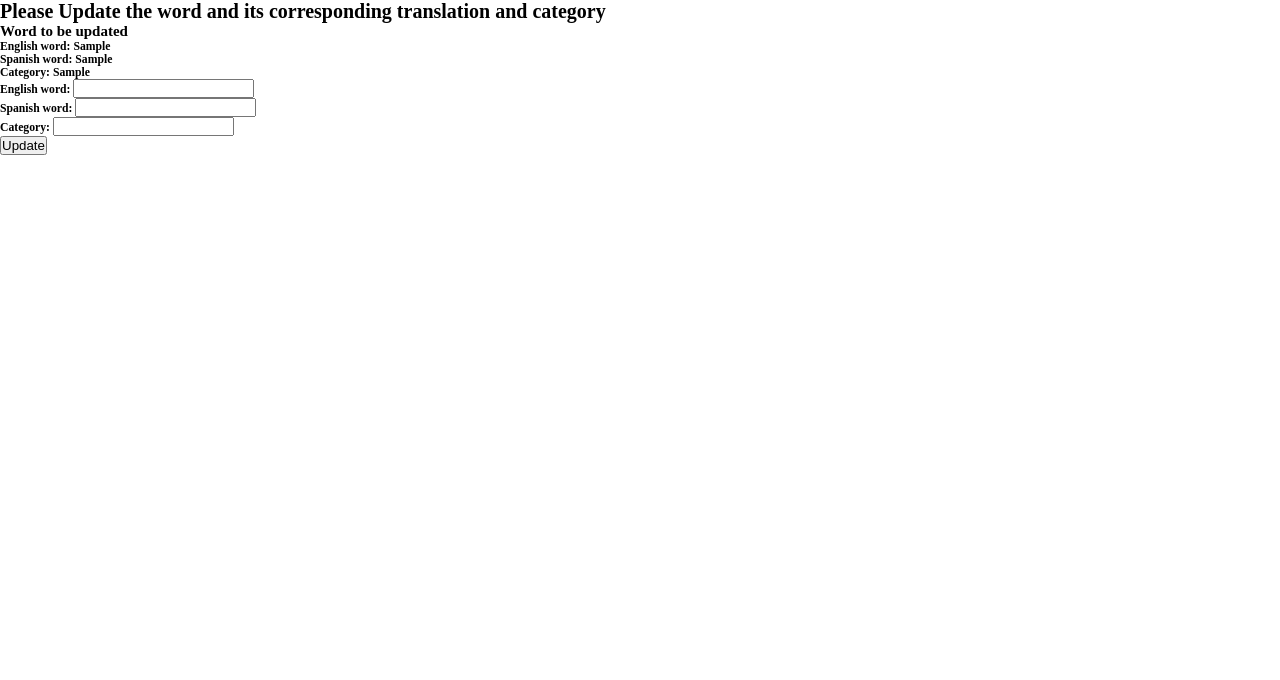
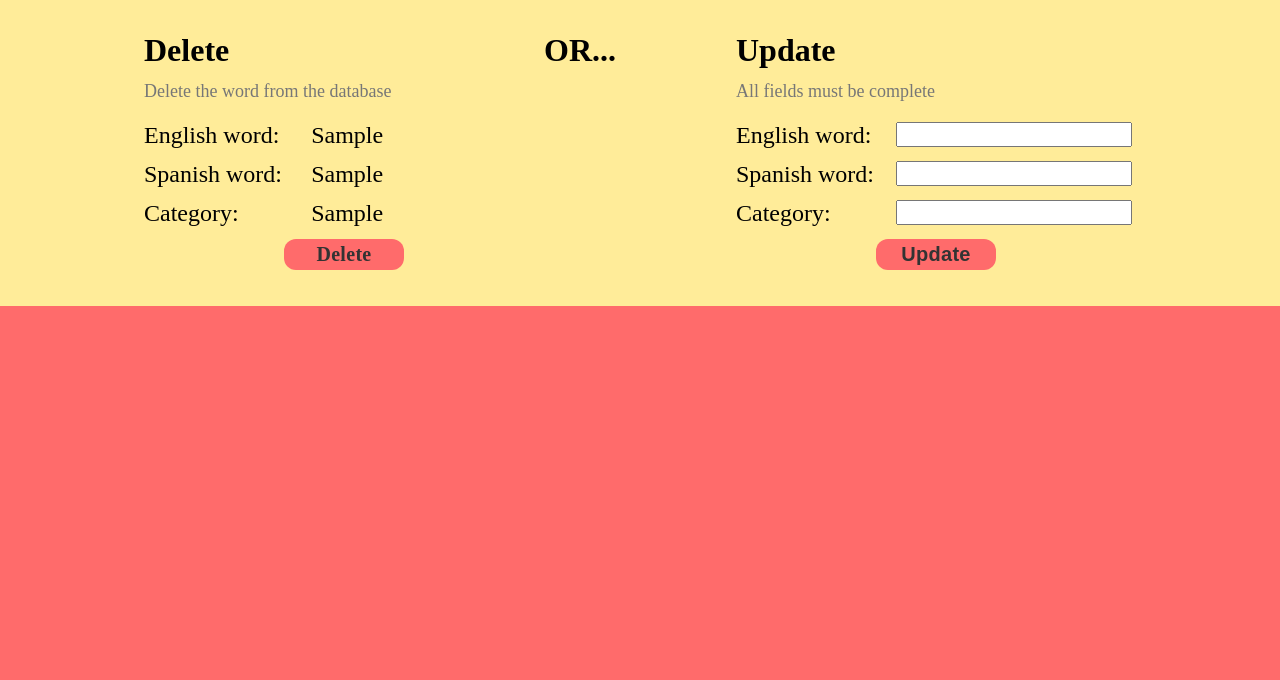
Before and after one commit to Cswish24/new-language-vocabulary-translator-and-learning-application, a Django app: page /database_update/1 in a window 1280 px wide. Shown: the part 120-800 px from the top of the page. Run offline with Django 4.2, Linux system fonts and the light colour scheme; tables that the repository leaves empty hold one stand-in row (values such as "Sample post"); parts of the project's set-up code (start-up, migrations or seed data) failed here and were passed over.

Commit message:
complete update.css and modify update.html. move delete function from database.html to update.html

```diff
--- a/application/static/application/translator.css
+++ b/application/static/application/translator.css
@@ -4,11 +4,6 @@
 }
 .footer {
   background-color: #ffec99;
-}
-
-.container {
-  display: flex;
-  justify-items: center;
 }
 
 .container-flex {
@@ -35,6 +30,10 @@
   margin-bottom: 3.6rem;
 }
 
+.grid p {
+  font-size: 2.4rem;
+}
+
 .form-label {
   font-size: 2.4rem;
   margin-bottom: 1.2rem;
@@ -46,6 +45,7 @@
 }
 
 .translate-btn {
+  color: #333;
   width: 30%;
   grid-column: 1/-1;
   justify-self: center;
--- /dev/null
+++ b/application/static/application/update.css
@@ -0,0 +1,19 @@
+.container {
+  display: flex;
+  justify-content: center;
+}
+
+.flex-or {
+  display: flex;
+  gap: 12rem;
+}
+
+.gap {
+  gap: 1.2rem;
+}
+
+.delete {
+  text-align: center;
+  text-decoration: none;
+  color: #333;
+}
--- a/application/templates/application/update.html
+++ b/application/templates/application/update.html
@@ -1,26 +1,57 @@
+
 {% extends "base.html" %}
+{% load static %}
+{% block css%}
+<link rel="stylesheet" href="{% static "application/translator.css" %}">
+<link rel="stylesheet" href="{% static "application/update.css" %}">
 
+{% endblock %}
 
-<title>{% block title %}Manual Translator{% endblock %}</title>
+<title>{% block title %}Update/Delete{% endblock %}</title>
 
 {% block content %}
-<h1>Please Update the word and its corresponding translation and category</h1>
-<h2>Word to be updated</h2>
+<div class="body">
+    <div class="footer">
+
+<div class="container">
+
+    <div class="container-flex">
+        <h2 class="heading">Delete</h2>
+        <p class="subheading">Delete the word from the database</p>
+        <div class="grid gap">
             {% for word in update_word  %}
-<h3>
-    English word: {{word.english_word}} <br>
-    Spanish word: {{word.spanish_word}} <br>
-    Category: {{word.category}}
-<h3>
+            <p> English word: </p><p>{{word.english_word}}</p>
+            <p> Spanish word: </p><p>{{word.spanish_word}}</p>
+            <p> Category: </p><p>{{word.category}}</p>
+
+            <a class="translate-btn delete" href="{% url "delete" word.id word.category %}" method="delete">Delete</a>
             {% endfor %}
+        </div>
+    </div>
+    <div class="flex-or">
+    <h2 class="heading"> OR...</h2>
+
+        <div class="container-flex">
+            <h2 class="heading">Update</h2>
+        <p class="subheading">All fields must be complete</p>
             <form action="{% url "update" id %}" method="POST">
+                <div class="grid">
                     {% csrf_token %}
                     {% for form_field in word_form %}
-    <div>
+                    <div class="form-label" >
                         {{ form_field.label_tag}}
+                    </div>
+                    <div class="form-field">
                         {{ form_field }}
                     </div>
+
                     {% endfor %}
-    <button>Update</button>
+                    <button class="translate-btn">Update</button>
+                </div>
             </form>
+        </div>
+    </div>
+</div>
+</div>
+</div>
 {% endblock content %}
```
Also changed, not shown: application/static/application/database.css (added, +26 -0 lines), application/templates/application/database.html (+29 -13 lines). Lines whose indentation alone changed are shown as unchanged.
